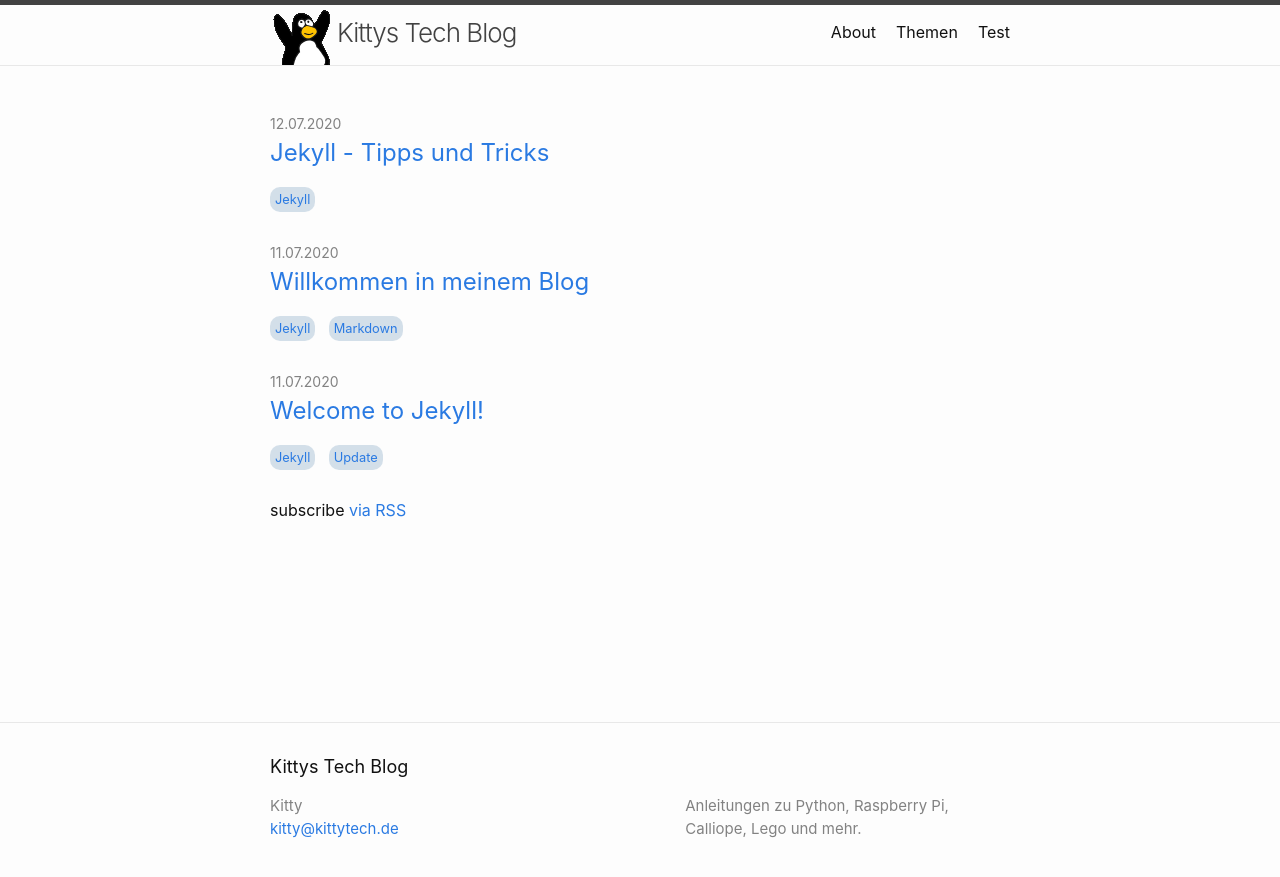
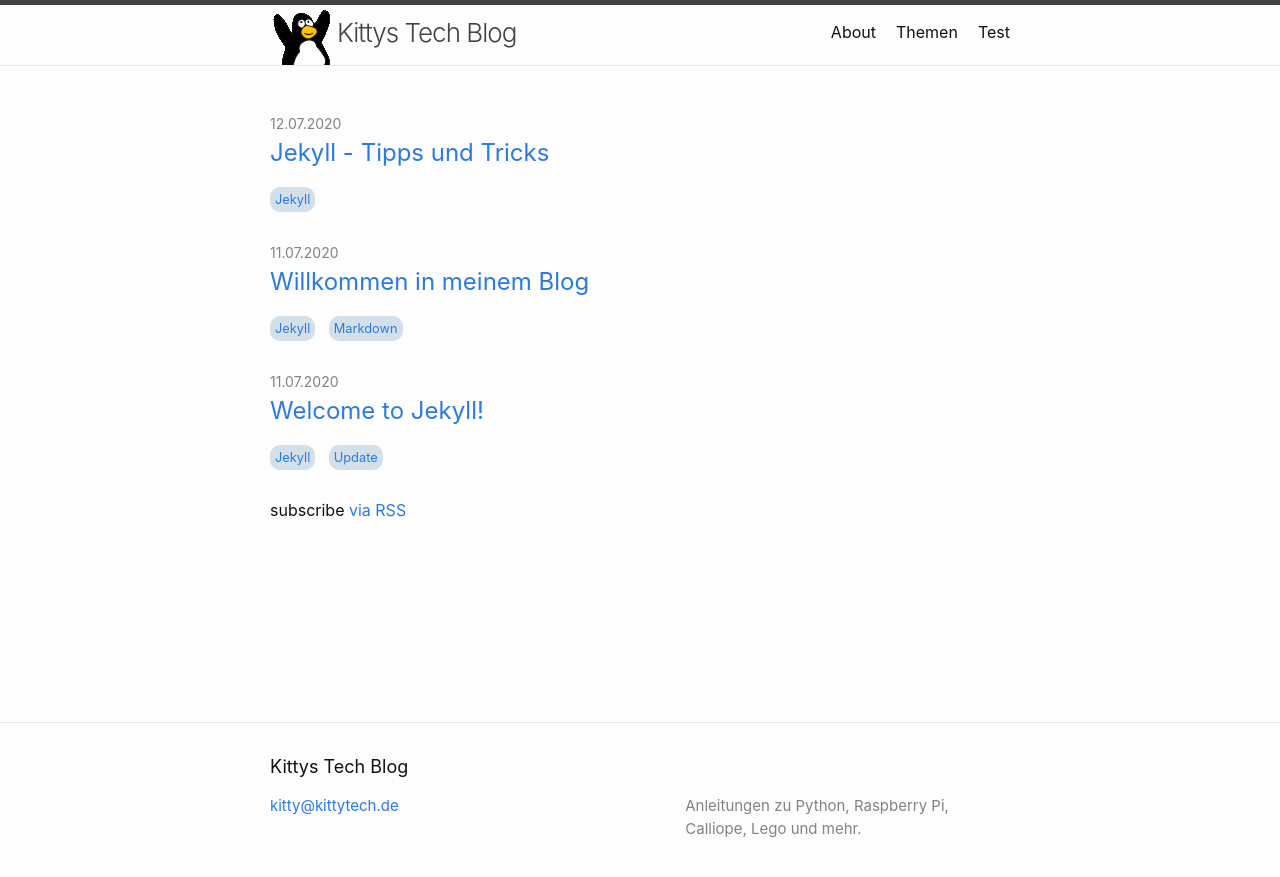
Before and after one commit to verena-km/my-blog, a Jekyll site: the page built from index.markdown, in a window 1280 px wide. Shown: the top 877 px of the page. Built offline with Jekyll 4.4.1, drawn with Linux system fonts in a browser that asks for light colours.

Commit message:
Remove unneeded fields from Footer

```diff
--- a/_includes/footer.html
+++ b/_includes/footer.html
@@ -8,13 +8,6 @@
     <div class="footer-col-wrapper">
       <div class="footer-col footer-col-1">
         <ul class="contact-list">
-          <li class="p-name">
-            {%- if site.author -%}
-              {{ site.author | escape }}
-            {%- else -%}
-              {{ site.title | escape }}
-            {%- endif -%}
-            </li>
             {%- if site.email -%}
             <li><a class="u-email" href="mailto:{{ site.email }}">{{ site.email }}</a></li>
             {%- endif -%}
```
